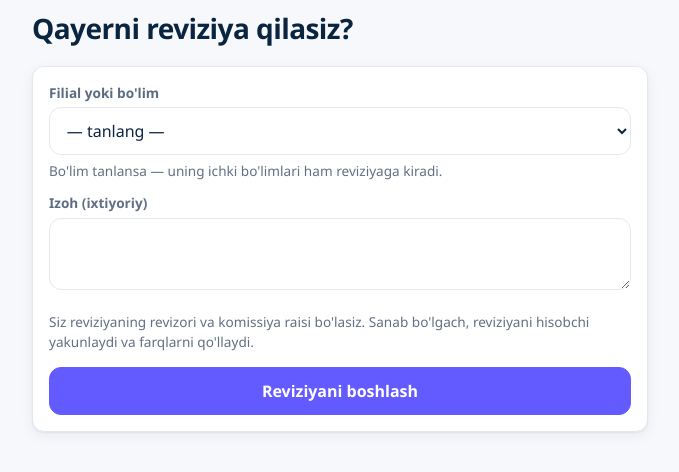
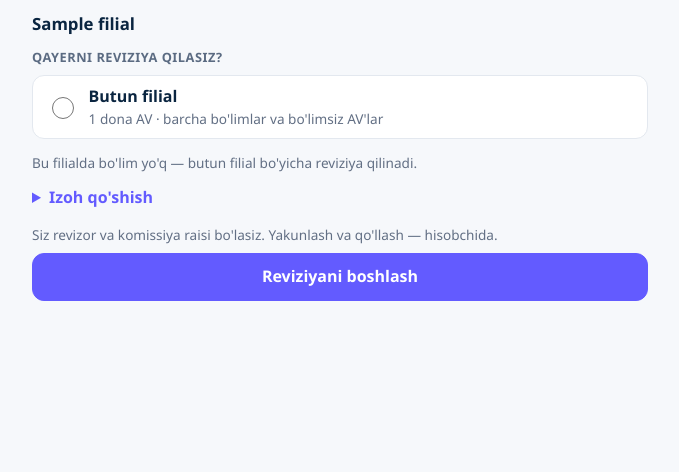
Before and after one commit to Muhammadrizo04/AVPlatform, a Django app: page /reviziya/m/yangi/ in a window 1280 px wide. Shown: the part 56-528 px from the top of the page, without its empty margins (300-979 px from the left). Run offline with Django 5.2, Linux system fonts and the light colour scheme; a user stored in the database is signed in; data comes from the database, SQL or seed files in the repository; tables that the repository leaves empty hold one stand-in row (values such as "Sample post"); data that the repository does not hold is empty.

Commit message:
feat(reviziya): yangi reviziya joyini tanlash ikki qadamda
Bitta uzun ro'yxat o'rniga: 1) filiallar ro'yxati (AV soni, bo'limlar soni, «ochiq reviziya bor»,
qidiruv); 2) «Butun filial» va bo'limlar daraxti katta tugmalar bilan, har birida AV soni (ichki
bo'limlari bilan). Ochiq reviziya bilan kesishadigan joylar o'chirilgan va belgilangan; hammasi
band bo'lsa boshlash tugmasi o'rniga izoh. Bitta filiali bor revizor to'g'ridan-to'g'ri 2-qadamda.

Co-Authored-By: Claude Opus 5.5 <noreply@anthropic.com>

```diff
--- a/reviziya/templates/reviziya/mobil/yangi.html
+++ b/reviziya/templates/reviziya/mobil/yangi.html
@@ -1,26 +1,96 @@
 {% extends "reviziya/mobil/base.html" %}
 {% block sarlavha %}Yangi reviziya{% endblock %}
+{% block bosh %}
+<style>
+  .m-qadam { font-size: .8rem; font-weight: 700; letter-spacing: .04em; text-transform: uppercase; color: var(--av-ikkilamchi); margin: .25rem 0 .5rem; }
+  .m-joy { display: flex; align-items: center; gap: .75rem; min-height: 56px; padding: .6rem .85rem; width: 100%;
+    background: var(--av-sirt); border: 1px solid var(--av-chiziq); border-radius: 12px; color: inherit; text-decoration: none; cursor: pointer; }
+  .m-joy:active { background: var(--av-indigo-och); }
+  .m-joy .m-asosiy { flex: 1; min-width: 0; }
+  .m-joy .m-asosiy b, .m-joy .m-asosiy span { display: block; overflow-wrap: anywhere; }
+  .m-joy input[type=radio] { width: 22px; height: 22px; accent-color: var(--av-indigo); flex: none; }
+  .m-joy:has(input:checked) { border-color: var(--av-indigo); box-shadow: 0 0 0 2px var(--av-indigo-och); }
+  .m-joy.band { opacity: .55; cursor: not-allowed; }
+  .m-joy .m-asosiy .m-belgi-band { display: inline-block; font-size: .72rem; font-weight: 700; color: #8a5a00; background: var(--av-sariq-och); padding: .1rem .45rem; border-radius: 999px; margin-top: .2rem; }
+  .m-filial-bosh { display: flex; align-items: center; gap: .5rem; margin-bottom: .75rem; }
+  .m-filial-bosh b { flex: 1; min-width: 0; font-size: 1.05rem; }
+  .m-kichik { min-height: 40px; padding: 0 .85rem; font-size: .9rem; }
+  .m-pastki { position: sticky; bottom: 0; padding: .75rem 0 calc(.75rem + env(safe-area-inset-bottom)); background: var(--av-fon); }
+  details.m-izoh-qism summary { cursor: pointer; color: var(--av-indigo); font-weight: 600; margin: .75rem 0 .25rem; }
+</style>
+{% endblock %}
 {% block ust %}Yangi reviziya<small>{{ user.get_full_name|default:user.username }}</small>{% endblock %}
 {% block mazmun %}
-<h1>Qayerni reviziya qilasiz?</h1>
 {% if xato %}<div class="m-xato" role="alert">{{ xato }}</div>{% endif %}
-<form method="post" class="m-blok" style="padding: .25rem 1rem 1rem">{% csrf_token %}
-  <label class="m-yorliq" for="joy">Filial yoki bo'lim</label>
-  <select class="m-maydon" id="joy" name="joy" required>
-    <option value="">— tanlang —</option>
-    {% for guruh, variantlar in tanlovlar %}
-    <optgroup label="{{ guruh }}">
-      {% for qiymat, nomi in variantlar %}<option value="{{ qiymat }}"{% if qiymat == tanlangan %} selected{% endif %}>{{ nomi }}</option>{% endfor %}
-    </optgroup>
+
+{% if not filial %}
+<p class="m-qadam">1-qadam · Filialni tanlang</p>
+{% if filiallar|length > 6 %}
+<input class="m-maydon" type="search" data-joy-filtr placeholder="Filial nomi bo'yicha qidirish" aria-label="Filial qidirish" autocomplete="off" style="margin-bottom:.5rem">
+{% endif %}
+<ul class="m-royxat">
+  {% for v in filiallar %}
+  <li data-joy="{{ v.f.nomi|lower }}">
+    <a class="m-joy" href="?filial={{ v.f.pk }}">
+      <span class="m-asosiy">
+        <b>{{ v.f.nomi }}</b>
+        <span class="m-xira">{{ v.soni|son }} dona AV{% if v.bolimlar %} · {{ v.bolimlar }} ta bo'lim{% else %} · bo'lim yo'q{% endif %}</span>
+        {% if v.ochiq %}<span class="m-belgi-band">ochiq reviziya bor</span>{% endif %}
+      </span>
+      <span class="m-xira" aria-hidden="true">›</span>
+    </a>
+  </li>
+  {% empty %}
+  <li class="m-bosh">Sizga ruxsat etilgan filial yo'q.</li>
+  {% endfor %}
+</ul>
+<script>
+  document.addEventListener("input", function (e) {
+    if (!e.target.matches("[data-joy-filtr]")) return;
+    var soz = e.target.value.trim().toLowerCase();
+    document.querySelectorAll("[data-joy]").forEach(function (li) { li.hidden = soz !== "" && li.dataset.joy.indexOf(soz) === -1; });
+  });
+</script>
+
+{% else %}
+<form method="post">{% csrf_token %}
+  <input type="hidden" name="filial" value="{{ filial.pk }}">
+  <div class="m-filial-bosh">
+    <b>{{ filial.nomi }}</b>
+    {% if not bitta_filial %}<a class="m-tugma m-kichik" href="?">Boshqa filial</a>{% endif %}
+  </div>
+  <p class="m-qadam">{% if not bitta_filial %}2-qadam · {% endif %}Qayerni reviziya qilasiz?</p>
+  <ul class="m-royxat">
+    {% for v in variantlar %}
+    <li>
+      <label class="m-joy{% if v.band %} band{% endif %}"{% if v.chuqurlik %} style="margin-left: {% widthratio v.chuqurlik 1 16 %}px; width: calc(100% - {% widthratio v.chuqurlik 1 16 %}px)"{% endif %}>
+        <input type="radio" name="joy" value="{{ v.qiymat }}"{% if v.qiymat == tanlangan %} checked{% endif %}{% if v.band %} disabled{% endif %} required>
+        <span class="m-asosiy">
+          <b>{{ v.nomi }}</b>
+          <span class="m-xira">{{ v.soni|son }} dona AV{% if v.izoh %} · {{ v.izoh }}{% endif %}</span>
+          {% if v.band %}<span class="m-belgi-band">ochiq reviziya bor</span>{% endif %}
+        </span>
+      </label>
+    </li>
     {% endfor %}
-  </select>
-  <p class="m-xira" style="margin:.4rem 0 0">Bo'lim tanlansa — uning ichki bo'limlari ham reviziyaga kiradi.</p>
+  </ul>
+  {% if variantlar|length == 1 %}<p class="m-xira">Bu filialda bo'lim yo'q — butun filial bo'yicha reviziya qilinadi.</p>
+  {% else %}<p class="m-xira">Bo'lim tanlansa — uning ichki bo'limlari ham reviziyaga kiradi.</p>{% endif %}
 
-  <label class="m-yorliq" for="izoh">Izoh <span class="m-xira">(ixtiyoriy)</span></label>
-  <textarea class="m-maydon" id="izoh" name="izoh" rows="2" maxlength="2000"></textarea>
+  <details class="m-izoh-qism">
+    <summary>Izoh qo'shish</summary>
+    <textarea class="m-maydon" name="izoh" rows="2" maxlength="2000" aria-label="Izoh"></textarea>
+  </details>
 
-  <p class="m-xira" style="margin:1rem 0">Siz reviziyaning revizori va komissiya raisi bo'lasiz. Sanab bo'lgach, reviziyani hisobchi
-    yakunlaydi va farqlarni qo'llaydi.</p>
-  <button class="m-tugma asosiy keng" type="submit">Reviziyani boshlash</button>
+  <div class="m-pastki">
+    {% if hammasi_band %}
+    <p class="m-izoh" style="margin:0">Bu filialning hamma joyida ochiq reviziya bor. Unga qo'shilish uchun hisobchiga murojaat qiling
+      yoki boshqa filialni tanlang.</p>
+    {% else %}
+    <p class="m-xira" style="margin:0 0 .5rem">Siz revizor va komissiya raisi bo'lasiz. Yakunlash va qo'llash — hisobchida.</p>
+    <button class="m-tugma asosiy keng" type="submit">Reviziyani boshlash</button>
+    {% endif %}
+  </div>
 </form>
+{% endif %}
 {% endblock %}
```
Also changed, not shown: reviziya/mobil.py (+80 -24 lines), reviziya/tests/test_mobil.py (+35 -0 lines).
